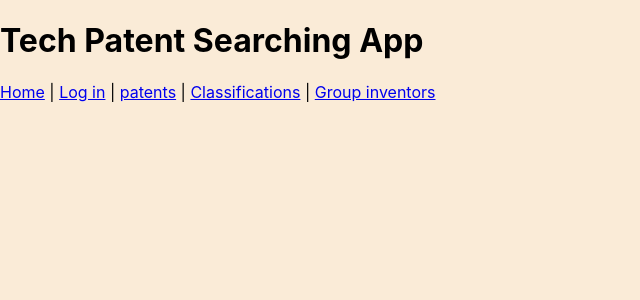
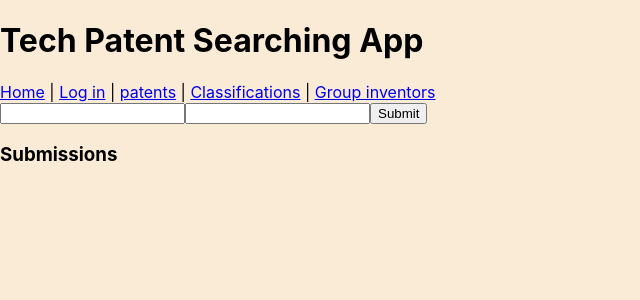
Before and after one commit to josephmangara/technology_patent_app, a React (Create React App) app in the folder client/: page /users in a window 1280 px wide. Shown: the top 300 px of the page, without its empty margins (0-640 px from the left). Built offline with nearby package versions, Linux system fonts and the light colour scheme.

Commit message:
login page

```diff
--- a/client/src/components/Login.js
+++ b/client/src/components/Login.js
@@ -1,3 +1,43 @@
+import React, {useState} from  'react';
 export default function Login(){
+    const [email, setEmail] = React.useState("");
+    const [password, setPassword] = React.useState("")
+    const [submittedData, setSubmittedData] = useState([]);
 
+    function handleEmail(event) {
+        setEmail(event.target.value);
+    }
+
+    function handlePassword(event) {
+        setPassword(event.target.value);
+    }
+
+    function handleSubmit(event) {
+      event.preventDefault();
+      const formData = { email: email, password: password };
+      const dataArray = [...submittedData, formData];
+      setSubmittedData(dataArray);
+      setEmail("");
+      setPassword("");
+    }
+
+    const listOfSubmissions = submittedData.map((data, index) => {
+      return (
+        <div key={index}>
+          {data.email} {data.password}
+        </div>
+      );
+    });
+
+    return (
+      <div>
+        <form onSubmit={handleSubmit}>
+          <input type="text" onChange={handleEmail} value={email} />
+          <input type="text" onChange={handlePassword} value={password} />
+          <button type="submit">Submit</button>
+        </form>
+        <h3>Submissions</h3>
+        {listOfSubmissions}
+      </div>
+    );
 }
```
